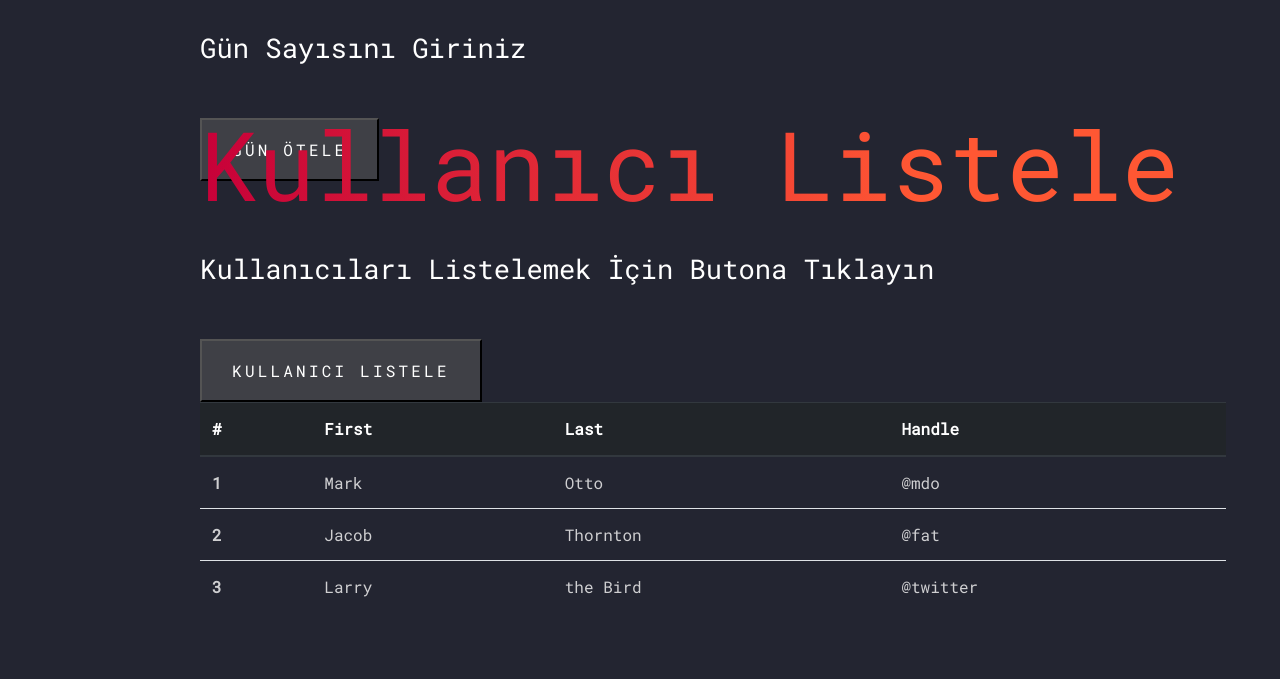
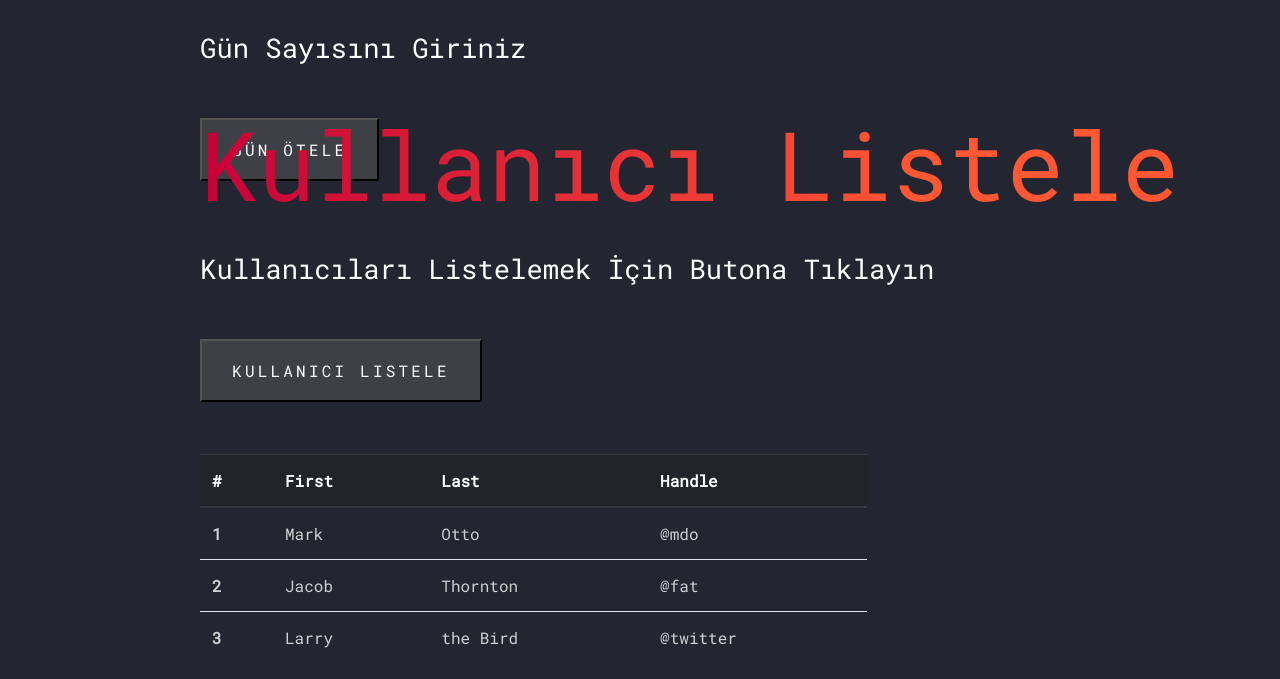
Before and after one commit to yuksel-kadir/library-application, a website: page public/admin.html in a window 1280 px wide. Shown: the part 723-1402 px from the top of the page. Before the commit the page ends 1351 px from the top, so only its background shows below. Drawn offline with Linux system fonts and the light colour scheme; a web font is replaced by a local one.

Commit message:
Table Size Change

```diff
--- a/public/admin.html
+++ b/public/admin.html
@@ -90,6 +90,8 @@
             <span class="d-block mb-5 caption" data-aos="fade-up" data-aos-delay="300">Kullanıcıları Listelemek İçin Butona Tıklayın</span>
             <button class="btn-custom" data-aos="fade-up" data-aos-delay="400" id="submitButton"
               type="submit"><span>Kullanıcı Listele</span></button>
+          </form>
+          <div style="margin-top:5%;width: 65%;">
             <table class="table">
               <thead class="thead-dark">
                 <tr>
@@ -120,7 +122,7 @@
                 </tr>
               </tbody>
             </table>
-          </form>
+          </div>
         </div>
       </div>
 
```
Lines whose indentation alone changed are shown as unchanged.
